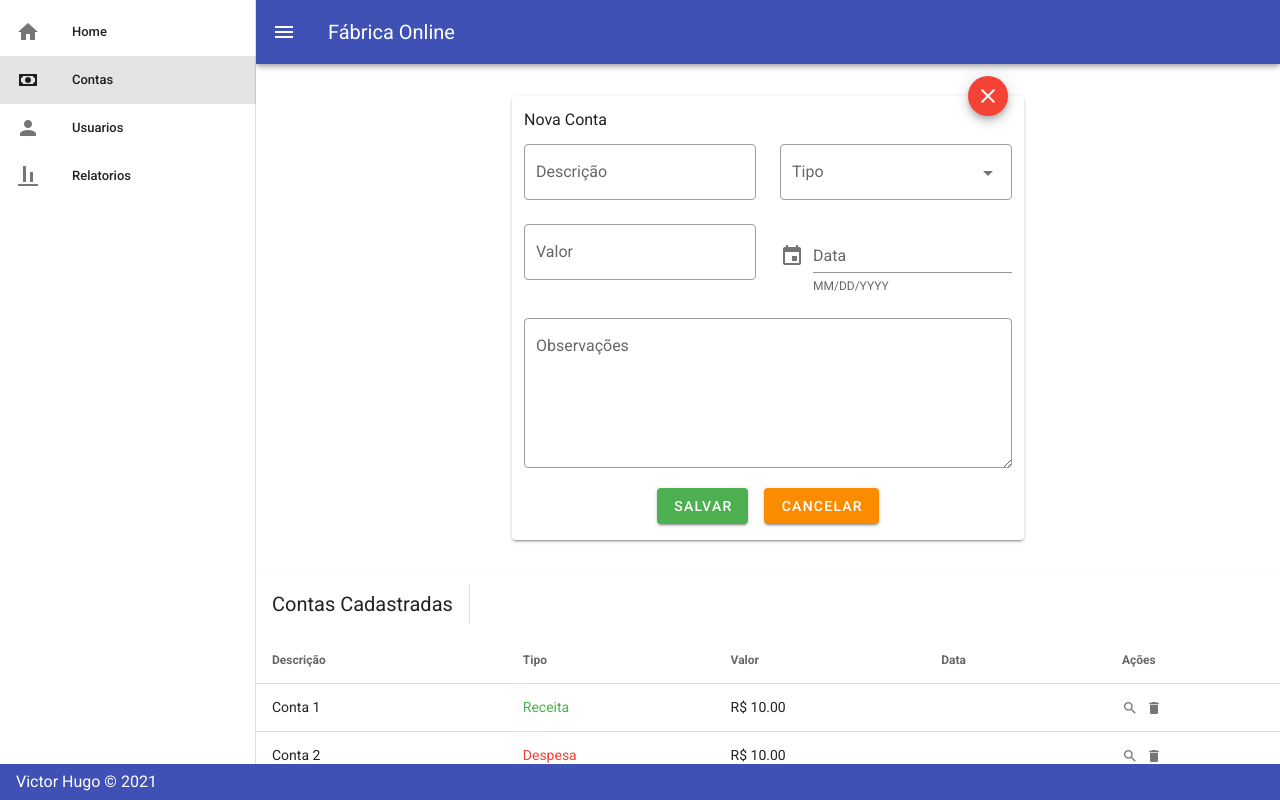
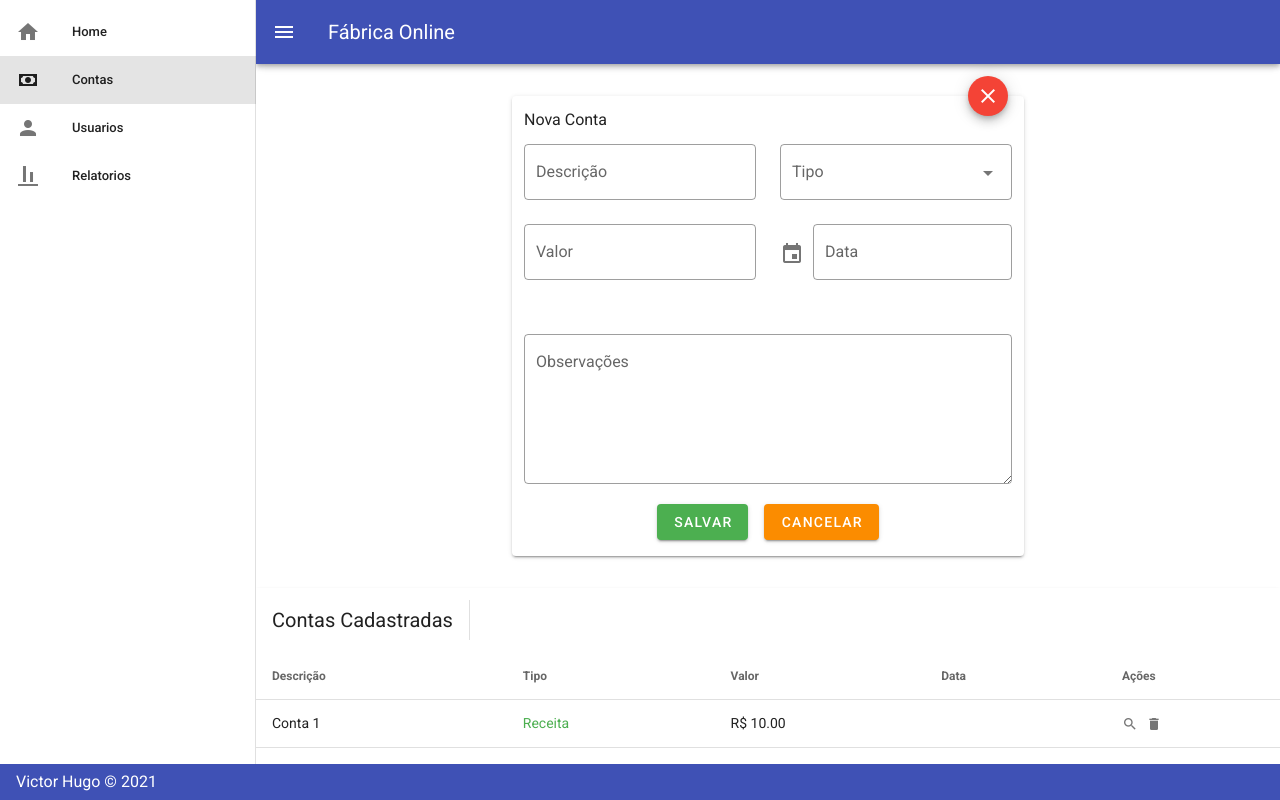
Before and after one commit to victorh5/controleContas-HT, a Vue app: page /#/contas in a window 1280 px wide. Both pictures are taken after a click on the button "NOVA CONTA". Shown: the top 800 px of the page. Built offline with nearby package versions, Linux system fonts and the light colour scheme.

Commit message:
project update

```diff
--- /dev/null
+++ b/src/util/dateFormatterUtil.js
@@ -0,0 +1,9 @@
+class dateFormatterUtil {
+
+    ISOtoBR(data) {
+        const [ano, mes, dia] = data.split('-');
+        return `${dia}/${mes}/${ano}`;
+    }
+}
+
+export default dateFormatterUtil
--- a/src/views/contas.vue
+++ b/src/views/contas.vue
@@ -61,9 +61,8 @@
                 <v-text-field
                   v-model="dataFormatada"
                   label="Data"
-                  hint="MM/DD/YYYY"
-                  persistent-hint
                   prepend-icon="mdi-calendar"
+                  outlined
                   v-on="on"
                 ></v-text-field>
               </template>
@@ -230,6 +229,7 @@
 </template>
 
 <script>
+import dateFormatterUtil from "@/util/dateFormatterUtil";
 export default {
   data() {
     return {
@@ -237,6 +237,7 @@ export default {
       contaAtual: {},
       confirmaExclusaoDialog: false,
       menuDataDialog: false,
+      dataFormatada: "",
       contaExcluir: null,
       tipo: ["Receita", "Despesa"],
       geradorDeId: 3,
@@ -351,6 +352,10 @@ export default {
         }
       });
     },
+    formatarData() {
+      this.dataFormatada = dateFormatterUtil.ISOtoBR(this.contaAtual.data);
+      this.menuDataDialog = false;
+    },
   },
 };
 </script>
```
